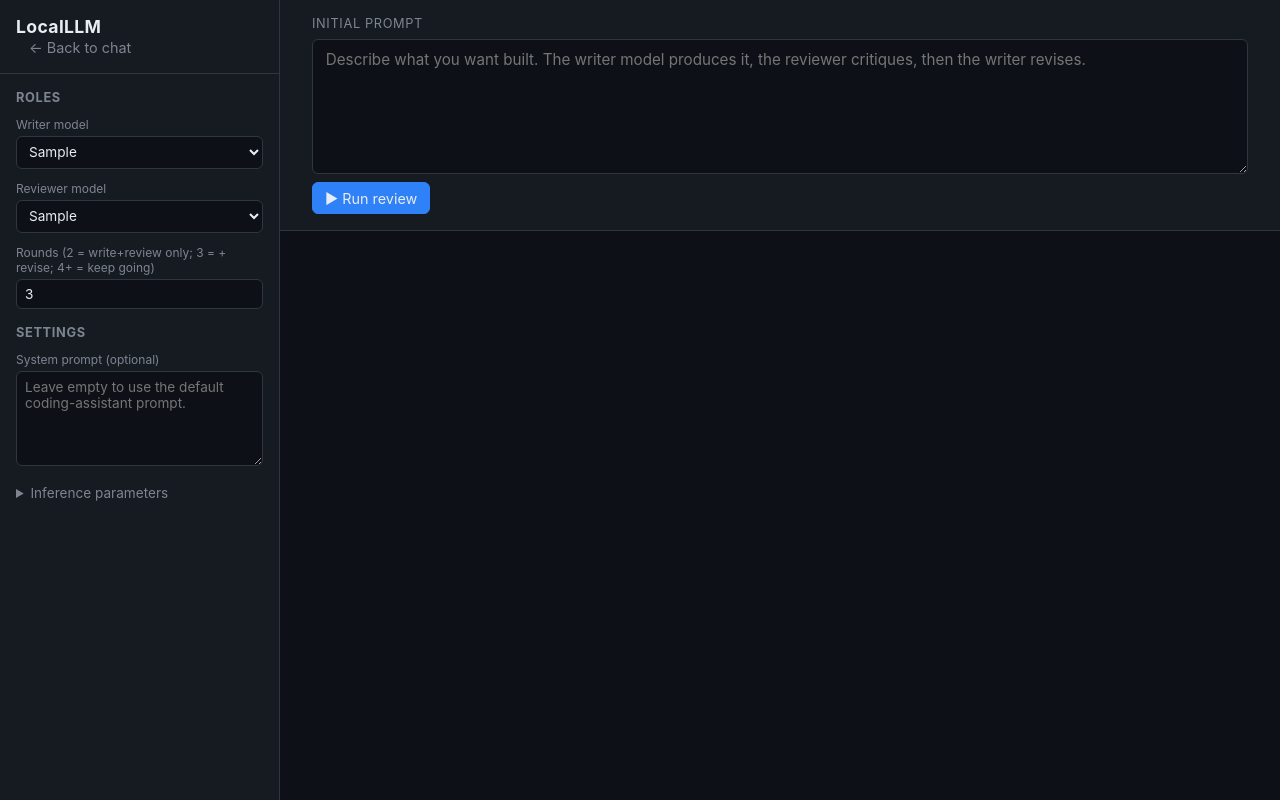
After one commit to silvance/LocalLLM, a FastAPI app: template app/web/templates/review.html in a window 1280 px wide. The commit adds this page. Run offline with FastAPI, Linux system fonts and the light colour scheme; the template is opened without the code that fills it: most values are stand-ins (such as "Sample title", 1, 10 or a date in 2020); parts of the project's set-up code (start-up, migrations or seed data) failed here and were passed over; some libraries are stand-ins or nearby versions.

Commit message:
Add /review page: writer ↔ reviewer adversarial code review loop
User asked for a tool that pits two AIs against each other to review
each other's code. Implemented as a new page that runs a multi-round
loop server-side as a single Job, so it inherits the same tab-switch
resilience as the chat page.

Flow (default 3 rounds):
  Round 1: writer model produces initial code from your prompt
  Round 2: reviewer model critiques (correctness, missing imports,
           dataclass misuse, security, etc.) — does NOT rewrite
  Round 3: writer model produces a revised version addressing each
           reviewer point

Configurable: writer model, reviewer model (any of auto/granite/gemma/
qwen), rounds 2-6. With rounds=2 you just get write+review (no
revision). With 4+ it keeps alternating reviewer ↔ writer.

Implementation:

- app/web/job_manager.py: + emit_event() so the runner thread can push
  arbitrary SSE events (used for section_start delimiters between
  roles) without polluting the token buffer.

- app/web/app.py:
    GET  /review                -> page
    POST /api/review            -> kicks off the loop, returns job_id
  Reuses existing /api/jobs/{id}/stream + /stop endpoints. The runner
  thread orchestrates the loop sequentially: each role's stream is
  consumed via chat_service.stream_chat, chunks are forwarded into
  the same Job buffer, and section_start events frame the transitions.
  Cooperative stop via the same flag as regular chats.

- app/web/templates/review.html: dedicated page with two model pickers,
  rounds input, and a system-prompt override.

- app/web/static/review.{js,css}: client renders sections delimited by
  section_start events; finalizes each section into rendered code
  blocks (with copy buttons) when the next section starts. Per-section
  copy + per-code-block copy.

- index.html sidebar: + link to /review

Smoke-tested via TestClient: page renders with all controls, static
assets serve. Existing 95 tests still pass.

https://claude.ai/code/session_01Nhz6ATMqaUv1z45HB2UrMt

````diff
--- a/app/web/app.py
+++ b/app/web/app.py
@@ -355,3 +355,209 @@ async def stop_job(job_id: str) -> JSONResponse:
 def _sse(event: str, data: dict) -> bytes:
     payload = json.dumps(data, ensure_ascii=False)
     return f"event: {event}\ndata: {payload}\n\n".encode("utf-8")
+
+
+# ---------------------------------------------------------------------------
+# Review page (writer ↔ reviewer adversarial loop)
+# ---------------------------------------------------------------------------
+
+REVIEWER_INSTRUCTION = (
+    "You are a senior code reviewer. Review the following code for problems "
+    "that would prevent it from running cleanly: missing imports, undefined "
+    "names, dataclass misuse, attribute references that don't exist on the "
+    "class, broken control flow, security footguns, and any other concrete "
+    "bugs. List issues briefly and specifically — line refs or quoted "
+    "snippets where helpful. Do not rewrite the code yourself; just call out "
+    "what's wrong."
+)
+REVISE_INSTRUCTION = (
+    "You wrote the following code. A reviewer identified the issues below. "
+    "Produce a revised version that addresses every point. Output the full "
+    "revised code in fenced markdown blocks — do not skip unchanged sections."
+)
+
+
+@app.get("/review", response_class=HTMLResponse)
+async def review_page(request: Request):
+    return templates.TemplateResponse(
+        request,
+        "review.html",
+        {
+            "settings": settings,
+            "model_options": ["auto", "granite", "gemma", "qwen"],
+        },
+    )
+
+
+@app.post("/api/review")
+async def start_review(request: Request) -> JSONResponse:
+    """Kick off a writer ↔ reviewer ↔ writer loop as a single Job.
+
+    The runner thread streams each role's output through the same Job buffer,
+    and emits 'section_start' SSE events between roles so the frontend can
+    label each block.
+    """
+    body = await _parse_message_body(request)
+    prompt = (body.get("prompt") or "").strip()
+    if not prompt:
+        raise HTTPException(400, "empty prompt")
+
+    writer_model = body.get("writer_model") or "qwen"
+    reviewer_model = body.get("reviewer_model") or "gemma"
+    rounds = int(body.get("rounds") or 3)
+    if rounds < 2:
+        raise HTTPException(400, "rounds must be at least 2 (write + review)")
+    if rounds > 6:
+        raise HTTPException(400, "rounds capped at 6")
+
+    system_prompt = (body.get("system_prompt") or "").strip() or settings.default_system_prompt
+    temperature = body.get("temperature")
+    max_tokens = body.get("max_tokens")
+    num_ctx = body.get("num_ctx")
+
+    job = job_manager.create(
+        chat_id=f"review-{int(asyncio.get_running_loop().time())}",
+        request_data={
+            "kind": "review",
+            "writer_model": writer_model,
+            "reviewer_model": reviewer_model,
+            "rounds": rounds,
+            "prompt_chars": len(prompt),
+        },
+    )
+    loop = asyncio.get_running_loop()
+    _start_review_thread(
+        job=job,
+        prompt=prompt,
+        writer_model=writer_model,
+        reviewer_model=reviewer_model,
+        rounds=rounds,
+        system_prompt=system_prompt,
+        temperature=temperature,
+        max_tokens=max_tokens,
+        num_ctx=num_ctx,
+        loop=loop,
+    )
+    return JSONResponse({"job_id": job.id})
+
+
+def _start_review_thread(
+    *,
+    job: Job,
+    prompt: str,
+    writer_model: str,
+    reviewer_model: str,
+    rounds: int,
+    system_prompt: str,
+    temperature: float | None,
+    max_tokens: int | None,
+    num_ctx: int | None,
+    loop: asyncio.AbstractEventLoop,
+) -> None:
+    def _runner() -> None:
+        sections: list[dict] = []
+
+        def run_section(*, role: str, model: str, messages: list[ChatMessage]) -> str:
+            """Stream one role's response and capture its text. Returns the
+            collected text. Honors stop requests cooperatively."""
+            section_idx = len(sections)
+            job_manager.emit_event(
+                job.id,
+                "section_start",
+                {"index": section_idx, "role": role, "model": model},
+                loop,
+            )
+
+            req = ChatRequest(
+                messages=messages,
+                stream=True,
+                temperature=float(temperature) if temperature is not None else None,
+                max_tokens=int(max_tokens) if max_tokens is not None else None,
+                num_ctx=int(num_ctx) if num_ctx is not None else None,
+            )
+            execution = chat_service.stream_chat(request=req, selection=model, use_rag=False)
+            collected: list[str] = []
+            for chunk in execution.stream:
+                if job_manager.is_stop_requested(job.id):
+                    raise _StopRequested(execution.selected_model)
+                if chunk.content:
+                    collected.append(chunk.content)
+                    job_manager.append_chunk(job.id, chunk.content, loop)
+            return "".join(collected)
+
+        def base_messages() -> list[ChatMessage]:
+            msgs: list[ChatMessage] = []
+            if system_prompt:
+                msgs.append(ChatMessage(role="system", content=system_prompt))
+            return msgs
+
+        try:
+            # Round 0 — writer produces initial code
+            writer_msgs = base_messages() + [ChatMessage(role="user", content=prompt)]
+            writer_text = run_section(role="writer", model=writer_model, messages=writer_msgs)
+            sections.append({"role": "writer", "model": writer_model, "text": writer_text})
+
+            # Round 1 — reviewer critiques
+            review_user = (
+                f"{REVIEWER_INSTRUCTION}\n\n---\n\nOriginal task:\n{prompt}\n\n"
+                f"---\n\nCode under review:\n\n{writer_text}"
+            )
+            reviewer_msgs = base_messages() + [ChatMessage(role="user", content=review_user)]
+            review_text = run_section(role="reviewer", model=reviewer_model, messages=reviewer_msgs)
+            sections.append({"role": "reviewer", "model": reviewer_model, "text": review_text})
+
+            # Subsequent rounds alternate writer/reviewer up to `rounds` total
+            for i in range(2, rounds):
+                if i % 2 == 0:
+                    # Writer revises
+                    revise_user = (
+                        f"{REVISE_INSTRUCTION}\n\n---\n\nOriginal task:\n{prompt}\n\n"
+                        f"---\n\nYour previous code:\n\n{sections[-2]['text']}\n\n"
+                        f"---\n\nReviewer's notes:\n\n{sections[-1]['text']}"
+                    )
+                    msgs = base_messages() + [ChatMessage(role="user", content=revise_user)]
+                    text = run_section(role="writer", model=writer_model, messages=msgs)
+                    sections.append({"role": "writer", "model": writer_model, "text": text})
+                else:
+                    # Reviewer rounds 2 onwards: review the latest revision
+                    review_user = (
+                        f"{REVIEWER_INSTRUCTION}\n\n---\n\nOriginal task:\n{prompt}\n\n"
+                        f"---\n\nLatest code:\n\n{sections[-1]['text']}"
+                    )
+                    msgs = base_messages() + [ChatMessage(role="user", content=review_user)]
+                    text = run_section(role="reviewer", model=reviewer_model, messages=msgs)
+                    sections.append({"role": "reviewer", "model": reviewer_model, "text": text})
+
+            job_manager.finish(
+                job.id,
+                "done",
+                loop,
+                metadata={"kind": "review", "sections": sections},
+            )
+        except _StopRequested as stop:
+            job_manager.finish(
+                job.id,
+                "stopped",
+                loop,
+                metadata={
+                    "kind": "review",
+                    "sections": sections,
+                    "stopped_during": stop.model,
+                },
+            )
+        except Exception as exc:
+            logger.exception("Review job %s failed", job.id)
+            job_manager.finish(
+                job.id,
+                "error",
+                loop,
+                error=str(exc),
+                metadata={"kind": "review", "sections": sections},
+            )
+
+    threading.Thread(target=_runner, daemon=True, name=f"review-{job.id[:8]}").start()
+
+
+class _StopRequested(Exception):
+    def __init__(self, model: str) -> None:
+        self.model = model
--- /dev/null
+++ b/app/web/static/review.css
@@ -0,0 +1,82 @@
+.review-page main.chat {
+  display: flex;
+  flex-direction: column;
+  min-height: 0;
+  padding: 0;
+}
+
+.review-prompt {
+  border-bottom: 1px solid var(--border);
+  padding: 1rem 2rem;
+  display: flex;
+  flex-direction: column;
+  gap: 0.5rem;
+  background: var(--panel);
+}
+.review-prompt label {
+  font-size: 0.8rem;
+  color: var(--muted);
+  text-transform: uppercase;
+  letter-spacing: 0.05em;
+}
+.review-prompt textarea {
+  background: var(--bg);
+  color: var(--text);
+  border: 1px solid var(--border);
+  border-radius: 6px;
+  padding: 0.6rem 0.8rem;
+  resize: vertical;
+  min-height: 5rem;
+  font-family: inherit;
+  font-size: 0.95rem;
+}
+.review-actions {
+  display: flex;
+  gap: 0.5rem;
+}
+
+.review-stream {
+  flex: 1;
+  min-height: 0;
+  overflow-y: auto;
+  padding: 1rem 2rem 1.5rem;
+  display: flex;
+  flex-direction: column;
+  gap: 1rem;
+}
+
+.review-section {
+  border: 1px solid var(--border);
+  border-radius: 8px;
+  background: var(--panel);
+  overflow: hidden;
+}
+.review-section .section-header {
+  display: flex;
+  justify-content: space-between;
+  align-items: center;
+  padding: 0.5rem 0.9rem;
+  background: rgba(255, 255, 255, 0.03);
+  border-bottom: 1px solid var(--border);
+}
+.review-section .role-label {
+  font-size: 0.75rem;
+  text-transform: uppercase;
+  letter-spacing: 0.06em;
+  color: var(--muted);
+}
+.review-section.role-writer .role-label { color: var(--accent); }
+.review-section.role-reviewer .role-label { color: #d29922; }
+
+.review-section .section-body {
+  padding: 0.75rem 1rem;
+  white-space: pre-wrap;
+  word-break: break-word;
+  font-family: inherit;
+  font-size: 0.95rem;
+  line-height: 1.5;
+}
+
+.review-section .section-body .code-block {
+  margin: 0.6rem 0;
+}
--- /dev/null
+++ b/app/web/static/review.js
@@ -0,0 +1,225 @@
+// Adversarial review: writer ↔ reviewer ↔ writer loop. The server runs
+// the whole loop as a single Job; this client just opens an SSE stream
+// and renders sections delimited by `section_start` events.
+(() => {
+  const $promptInput = document.getElementById("review-prompt-input");
+  const $runBtn = document.getElementById("run-review");
+  const $stopBtn = document.getElementById("stop-review");
+  const $stream = document.getElementById("review-stream");
+
+  const $writerModel = document.getElementById("writer-model");
+  const $reviewerModel = document.getElementById("reviewer-model");
+  const $rounds = document.getElementById("rounds");
+  const $systemPrompt = document.getElementById("system-prompt");
+  const $temperature = document.getElementById("temperature");
+  const $maxTokens = document.getElementById("max-tokens");
+  const $numCtx = document.getElementById("num-ctx");
+
+  let activeJobId = null;
+  let activeSource = null;
+  let currentSection = null;  // DOM element for the in-progress section
+
+  // ---- helpers (small subset of main.js so the page stands alone) ----
+
+  function escapeHtml(s) {
+    return s.replace(/&/g, "&amp;").replace(/</g, "&lt;")
+            .replace(/>/g, "&gt;").replace(/"/g, "&quot;");
+  }
+
+  function renderWithCodeBlocks(text) {
+    const out = [];
+    const fence = /```([A-Za-z0-9_+-]*)\r?\n?([\s\S]*?)```/g;
+    let last = 0, m;
+    while ((m = fence.exec(text)) !== null) {
+      if (m.index > last) {
+        out.push(`<span class="prose">${escapeHtml(text.slice(last, m.index))}</span>`);
+      }
+      const lang = m[1] || "";
+      const code = m[2] || "";
+      out.push(
+        `<div class="code-block">` +
+          `<div class="code-header">` +
+            `<span class="code-lang">${escapeHtml(lang || "code")}</span>` +
+            `<button type="button" class="btn ghost copy-code">📋 Copy</button>` +
+          `</div>` +
+          `<pre><code class="language-${escapeHtml(lang)}">${escapeHtml(code)}</code></pre>` +
+        `</div>`
+      );
+      last = fence.lastIndex;
+    }
+    if (last < text.length) {
+      out.push(`<span class="prose">${escapeHtml(text.slice(last))}</span>`);
+    }
+    return out.join("");
+  }
+
+  async function copyToClipboard(text) {
+    try { await navigator.clipboard.writeText(text); return true; }
+    catch (_) {
+      const ta = document.createElement("textarea");
+      ta.value = text; ta.style.position = "fixed"; ta.style.opacity = "0";
+      document.body.appendChild(ta); ta.select();
+      let ok = false;
+      try { ok = document.execCommand("copy"); } catch (_) {}
+      document.body.removeChild(ta);
+      return ok;
+    }
+  }
+
+  function flashCopied(btn) {
+    const o = btn.textContent;
+    btn.textContent = "✓ Copied";
+    btn.classList.add("copied");
+    setTimeout(() => { btn.textContent = o; btn.classList.remove("copied"); }, 1200);
+  }
+
+  function scrollToBottom() {
+    requestAnimationFrame(() => {
+      $stream.scrollTop = $stream.scrollHeight;
+    });
+  }
+
+  // ---- Section rendering ----
+
+  function appendSection(index, role, model) {
+    // Finalize the previous section (re-render with code blocks)
+    finalizePrevious();
+
+    const sec = document.createElement("div");
+    sec.className = `review-section role-${role}`;
+    sec.dataset.role = role;
+    sec.dataset.model = model;
+    sec.innerHTML =
+      `<div class="section-header">` +
+        `<span class="role-label">Round ${index + 1} · ${role} · ${escapeHtml(model)}</span>` +
+        `<button type="button" class="btn ghost copy-section">📋 Copy</button>` +
+      `</div>` +
+      `<div class="section-body" data-raw=""></div>`;
+    $stream.appendChild(sec);
+    currentSection = sec;
+    scrollToBottom();
+  }
+
+  function appendChunkToCurrent(chunk) {
+    if (!currentSection) return;
+    const body = currentSection.querySelector(".section-body");
+    body.dataset.raw = (body.dataset.raw || "") + chunk;
+    body.textContent = body.dataset.raw;  // plain text while streaming
+    scrollToBottom();
+  }
+
+  function finalizePrevious() {
+    if (!currentSection) return;
+    const body = currentSection.querySelector(".section-body");
+    const raw = body.dataset.raw || "";
+    body.innerHTML = renderWithCodeBlocks(raw);
+  }
+
+  function clearStream() {
+    $stream.innerHTML = "";
+    currentSection = null;
+  }
+
+  // ---- SSE driver ----
+
+  function startReview() {
+    const prompt = $promptInput.value.trim();
+    if (!prompt) return;
+
+    clearStream();
+    $runBtn.disabled = true;
+    $stopBtn.classList.remove("hidden");
+
+    fetch("/api/review", {
+      method: "POST",
+      headers: { "Content-Type": "application/json" },
+      body: JSON.stringify({
+        prompt,
+        writer_model: $writerModel.value,
+        reviewer_model: $reviewerModel.value,
+        rounds: parseInt($rounds.value, 10) || 3,
+        system_prompt: $systemPrompt.value,
+        temperature: parseFloat($temperature.value),
+        max_tokens: parseInt($maxTokens.value, 10),
+        num_ctx: parseInt($numCtx.value, 10),
+      }),
+    })
+    .then(r => r.json())
+    .then(data => {
+      if (!data.job_id) throw new Error("no job id returned");
+      subscribe(data.job_id);
+    })
+    .catch(err => {
+      $stream.innerHTML = `<div class="review-section role-reviewer"><div class="section-body">Error: ${escapeHtml(String(err))}</div></div>`;
+      $runBtn.disabled = false;
+      $stopBtn.classList.add("hidden");
+    });
+  }
+
+  function subscribe(jobId) {
+    activeJobId = jobId;
+    if (activeSource) activeSource.close();
+    const src = new EventSource(`/api/jobs/${jobId}/stream`);
+    activeSource = src;
+
+    src.addEventListener("section_start", (e) => {
+      try {
+        const d = JSON.parse(e.data);
+        appendSection(d.index, d.role, d.model);
+      } catch (err) { console.warn("section_start parse", err); }
+    });
+
+    src.addEventListener("token", (e) => {
+      try {
+        const d = JSON.parse(e.data);
+        if (d.chunk) appendChunkToCurrent(d.chunk);
+      } catch (err) { console.warn("token parse", err); }
+    });
+
+    src.addEventListener("done", (e) => {
+      try {
+        finalizePrevious();
+        // The done payload has the structured sections — could re-render
+        // from those for clean state, but we already streamed them in.
+      } finally {
+        src.close();
+        activeSource = null;
+        activeJobId = null;
+        $runBtn.disabled = false;
+        $stopBtn.classList.add("hidden");
+      }
+    });
+
+    src.onerror = () => console.warn("EventSource error; will retry");
+  }
+
+  // ---- Wire up controls ----
+
+  $runBtn.addEventListener("click", startReview);
+  $stopBtn.addEventListener("click", async () => {
+    if (!activeJobId) return;
+    await fetch(`/api/jobs/${activeJobId}/stop`, { method: "POST" });
+  });
+
+  // Copy buttons (delegated)
+  $stream.addEventListener("click", async (e) => {
+    const t = e.target;
+    if (t.classList.contains("copy-section")) {
+      const raw = t.closest(".review-section").querySelector(".section-body").dataset.raw || "";
+      const ok = await copyToClipboard(raw);
+      if (ok) flashCopied(t);
+    } else if (t.classList.contains("copy-code")) {
+      const code = t.closest(".code-block").querySelector("pre code").textContent;
+      const ok = await copyToClipboard(code);
+      if (ok) flashCopied(t);
+    }
+  });
+
+  // Ctrl/Cmd+Enter in the prompt to run.
+  $promptInput.addEventListener("keydown", (e) => {
+    if (e.key === "Enter" && (e.ctrlKey || e.metaKey)) {
+      e.preventDefault();
+      startReview();
+    }
+  });
+})();
--- a/app/web/templates/index.html
+++ b/app/web/templates/index.html
@@ -15,6 +15,7 @@
       <form action="/chats" method="post">
         <button type="submit" class="btn primary block">+ New chat</button>
       </form>
+      <a href="/review" class="btn block ghost" style="display:block;text-align:center;text-decoration:none;margin-top:0.4rem;">⚖ Review (2-AI)</a>
       <button type="button" id="copy-chat-btn" class="btn block ghost">📋 Copy whole chat</button>
       <ul class="chat-list">
         {% for s in summaries %}
--- /dev/null
+++ b/app/web/templates/review.html
@@ -0,0 +1,80 @@
+<!doctype html>
+<html lang="en">
+<head>
+  <meta charset="utf-8">
+  <title>LocalLLM — Review</title>
+  <link rel="stylesheet" href="/static/main.css">
+  <link rel="stylesheet" href="/static/review.css">
+</head>
+<body class="review-page">
+  <aside class="sidebar">
+    <header>
+      <h1>LocalLLM</h1>
+      <a href="/" class="btn ghost block" style="margin-top:0.5rem;text-align:center;text-decoration:none;">← Back to chat</a>
+    </header>
+
+    <section class="settings">
+      <h2>Roles</h2>
+      <label>
+        Writer model
+        <select id="writer-model">
+          {% for m in model_options %}
+            <option value="{{ m }}" {% if m == "qwen" %}selected{% endif %}>{{ m }}</option>
+          {% endfor %}
+        </select>
+      </label>
+      <label>
+        Reviewer model
+        <select id="reviewer-model">
+          {% for m in model_options %}
+            <option value="{{ m }}" {% if m == "gemma" %}selected{% endif %}>{{ m }}</option>
+          {% endfor %}
+        </select>
+      </label>
+      <label>
+        Rounds (2 = write+review only; 3 = + revise; 4+ = keep going)
+        <input type="number" id="rounds" min="2" max="6" value="3">
+      </label>
+
+      <h2>Settings</h2>
+      <label>
+        System prompt (optional)
+        <textarea id="system-prompt" rows="5" placeholder="Leave empty to use the default coding-assistant prompt."></textarea>
+      </label>
+      <details>
+        <summary>Inference parameters</summary>
+        <label>
+          Temperature
+          <input type="number" id="temperature" step="0.05" min="0" max="2" value="{{ settings.temperature }}">
+        </label>
+        <label>
+          Max tokens
+          <input type="number" id="max-tokens" step="256" min="32" max="32768" value="{{ settings.max_tokens }}">
+        </label>
+        <label>
+          num_ctx
+          <input type="number" id="num-ctx" step="2048" min="2048" max="262144" value="{{ settings.num_ctx }}">
+        </label>
+      </details>
+    </section>
+  </aside>
+
+  <main class="chat">
+    <div class="review-prompt">
+      <label for="review-prompt-input">Initial prompt</label>
+      <textarea
+        id="review-prompt-input"
+        rows="6"
+        placeholder="Describe what you want built. The writer model produces it, the reviewer critiques, then the writer revises."></textarea>
+      <div class="review-actions">
+        <button type="button" id="run-review" class="btn primary">▶ Run review</button>
+        <button type="button" id="stop-review" class="btn warn hidden">⏹ Stop</button>
+      </div>
+    </div>
+
+    <div id="review-stream" class="review-stream"></div>
+  </main>
+
+  <script src="/static/review.js"></script>
+</body>
+</html>
````
Also changed, not shown: app/web/job_manager.py (+14 -0 lines).
